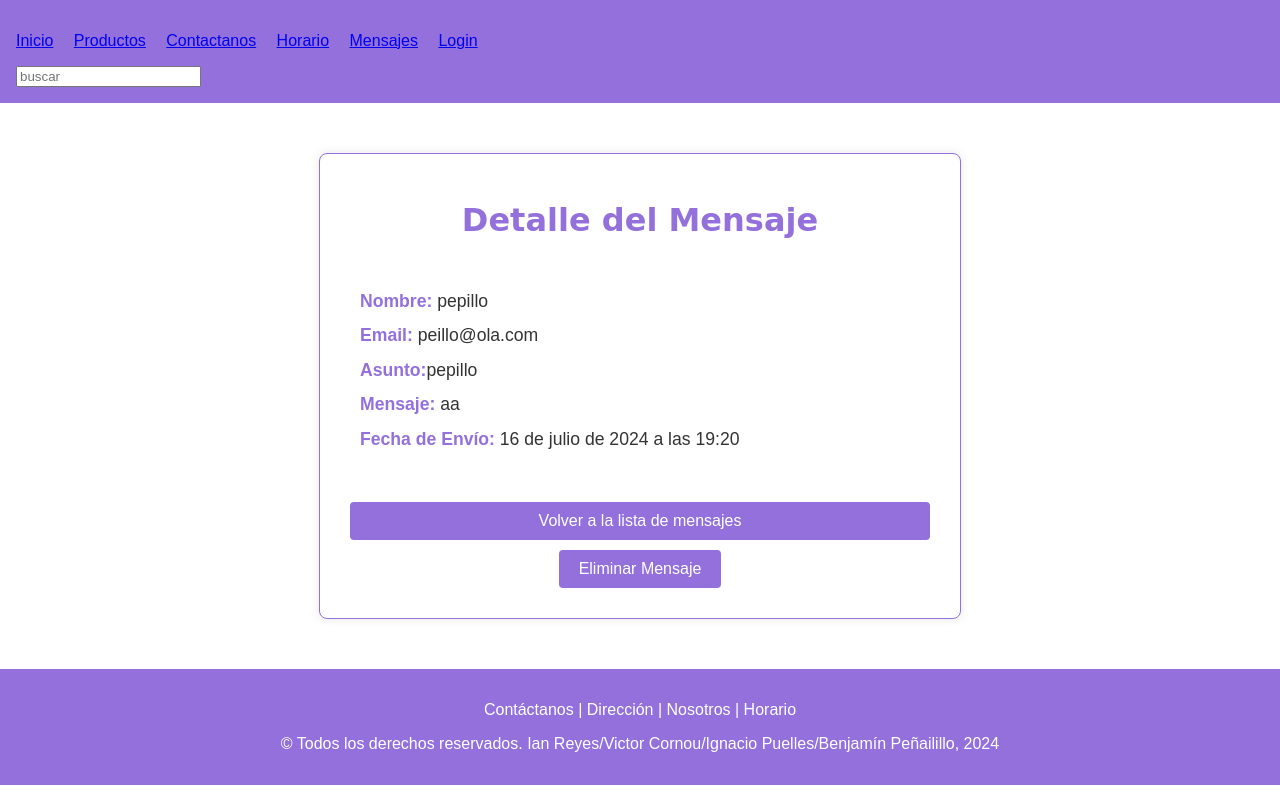
After one commit to Pepinillo2020/EstiloECO, a Django app: page /mensajes/3/ in a window 1280 px wide. The commit adds this page. Run offline with Django 5.2, Linux system fonts and the light colour scheme; a user stored in the database is signed in; data comes from the database, SQL or seed files in the repository; both versions use the stored data as it was after the commit; some web fonts are replaced.

Commit message:
Mensajes

```diff
--- a/estiloeco/main/templates/base.html
+++ b/estiloeco/main/templates/base.html
@@ -15,7 +15,7 @@
                 <li><a href="{% url 'productos' %}">Productos</a></li>
                 <li><a href="{% url 'contacto' %}">Contactanos</a></li>
                 <li><a href="{% url 'horario' %}">Horario</a></li>
-                <li><a href="#">Mensajes</a></li>
+                <li><a href="{% url 'mensajes' %}">Mensajes</a></li>
                 <li><a href="{% url 'login' %}">Login</a></li>
             </ul>
             <input type="search" placeholder="buscar">
--- /dev/null
+++ b/estiloeco/main/templates/mensaje_detalle.html
@@ -0,0 +1,24 @@
+{% extends "base.html" %}
+{% load static %}
+
+{% block title %} Detalle del Mensaje {% endblock %}
+
+{% block content %}
+<div class="container-message">
+    <h2 style="text-align: center;">Detalle del Mensaje</h2>
+    <div class="message-detail">
+        <p><strong>Nombre:</strong> {{ mensaje.nombre }}</p>
+        <p><strong>Email:</strong> {{ mensaje.email }}</p>
+        <p><strong>Asunto:</strong><span class="message-content">{{ mensaje.asunto }}</span></p>
+        <p><strong>Mensaje:</strong> <span class="message-content">{{ mensaje.mensaje }}</span></p>
+        <p><strong>Fecha de Envío:</strong> {{ mensaje.fecha_envio }}</p>
+    </div>
+    <div class="actions">
+        <a href="{% url 'mensajes' %}" class="btn btn-primary">Volver a la lista de mensajes</a>
+        <form method="post" action="{% url 'eliminar_mensaje' mensaje.id %}" class="delete-form" onsubmit="return confirm('¿Estás seguro de que deseas eliminar este mensaje?');">
+            {% csrf_token %}
+            <button type="submit" class="btn btn-danger">Eliminar Mensaje</button>
+        </form>
+    </div>
+</div>
+{% endblock %}
--- a/estiloeco/main/urls.py
+++ b/estiloeco/main/urls.py
@@ -17,6 +17,10 @@ urlpatterns = [
     path('editar/<int:producto_id>/', views.editarProducto, name='editarProducto'),
     path('contacto/', views.contacto, name='contacto'),
     path('horario/', views.horario, name='horario'),
+    path('mensajes/', views.mensajes, name='mensajes'),
+    path('mensajes/eliminar/<int:mensaje_id>/', views.eliminar_mensaje, name='eliminar_mensaje'),
+    path('mensajes/<int:mensaje_id>/', views.mensaje_detalle, name='mensaje_detalle'),
+    path('direccion/', views.direccion, name='direccion'),
 ]
 
 if settings.DEBUG:
--- a/estiloeco/main/views.py
+++ b/estiloeco/main/views.py
@@ -5,6 +5,7 @@ from django.contrib import messages
 from .forms import ProductoForm, CustomUserCreationForm, ContactoForm
 from django.views.generic import View
 from django.contrib.auth import logout, login
+from django.http import HttpResponseForbidden
 
 def superuser_required(user):
     return user.is_superuser
@@ -14,6 +15,9 @@ def home(request):
 
 def horario(request):
     return render(request, 'horario.html')
+
+def direccion(request):
+    return render(request, 'direccion.html')
 
 def register(request):
     if request.method == 'POST':
@@ -119,3 +123,28 @@ def textiles(request):
     productos = Producto.objects.filter(categoria=categoria_textiles)
 
     return render(request, 'textiles.html', {'productos': productos})
+
+@user_passes_test(superuser_required)
+def mensajes(request):
+    mensajes = Contacto.objects.all().order_by('-fecha_envio')
+    context = {
+        'mensajes': mensajes
+    }
+    return render(request, 'mensajes.html', context)
+
+@user_passes_test(superuser_required)
+def mensaje_detalle(request, mensaje_id):
+    mensaje = get_object_or_404(Contacto, id=mensaje_id)
+    context = {
+        'mensaje': mensaje
+    }
+    return render(request, 'mensaje_detalle.html', context)
+
+@user_passes_test(superuser_required)
+def eliminar_mensaje(request, mensaje_id):
+    if request.user.is_superuser:
+        mensaje = get_object_or_404(Contacto, id=mensaje_id)
+        mensaje.delete()
+        return redirect('mensajes')
+    else:
+        return HttpResponseForbidden()
--- a/estiloeco/static/css/style.css
+++ b/estiloeco/static/css/style.css
@@ -314,7 +314,7 @@ footer {
 }
 
 .horario-div th {
-    background-color: #d495e463;
+    background-color: #bb9ff38e;
     font-weight: bold;
 }
 
@@ -324,7 +324,7 @@ footer {
 }
 
 .horario-div tbody tr:nth-child(even) {
-    background-color: #d495e463
+    background-color: #bb9ff38e
 }
 
 .horario-div td:nth-child(2) {
@@ -452,3 +452,285 @@ footer {
 .card-content a:hover {
     background-color: #5b2e2d;
 }
+
+/*Mensajes*/
+
+.boss{
+    background-color: white;
+    text-align: center;
+    margin-top: 100px;
+    margin-bottom: 100px;
+    margin-left: 300px;
+    margin-right: 300px;
+    box-shadow: 0 0 10px rgba(0, 0, 0, 0.1);
+    border: 1px solid #9370DB;
+    border-radius: 8px;
+}
+
+.container .header {
+    text-align: center;
+    margin-top: 30px;
+    margin-bottom: 30px;
+
+}
+
+.container .header h2 {
+    color:  #9370DB;
+    text-align: center;
+    font-family: 'Merienda', cursive;
+    font-size: 32px;
+    margin-bottom: 40px;
+
+}
+
+.container .message-list {
+    list-style-type: none;
+    padding: 0;
+    margin-bottom: 50px;
+
+}
+
+.container .message-item {
+    background-color: #bb9ff38e;
+    margin-bottom: 10px;
+    padding: 15px;
+    border-radius: 8px;
+    box-shadow: 0 4px 6px rgba(0, 0, 0, 0.1);
+    transition: transform 0.2s, box-shadow 0.2s;
+}
+
+.container .message-item:hover {
+    transform: translateY(-5px);
+    box-shadow: 0 8px 12px rgba(0, 0, 0, 0.2);
+}
+
+.container .message-item a {
+    text-decoration: none;
+    color: #9370DB;
+    font-weight: bold;
+}
+
+.container .message-item a:hover {
+    text-decoration: underline;
+}
+
+@media (min-width: 1200px) {
+    .boss{
+        margin-left: 200px;
+        margin-right: 200px;
+    }
+}
+
+@media (min-width: 768px) and (max-width: 1199px) {
+    .boss {
+        margin-left: 100px;
+        margin-right: 100px;
+    }
+}
+
+
+@media (max-width: 767px) {
+    .boss {
+        margin-left: 20px;
+        margin-right: 20px;
+    }
+}
+
+
+/*Detalle_mensaje*/
+
+.container-message {
+    max-width: 600px;
+    margin: 50px auto;
+    padding: 20px;
+    border: 1px solid #9370DB;
+    border-radius: 8px;
+    background-color: #fff;
+    box-shadow: 0 0 10px rgba(0, 0, 0, 0.1);
+    font-family: 'AbeeZee', sans-serif;
+    overflow: hidden;
+}
+
+.container-message h2 {
+    font-size: 2em;
+    margin-bottom: 20px;
+    color: #9370DB;
+    text-align: center;
+    font-family: 'Merienda', cursive;
+    font-size: 32px;
+}
+
+.message-detail {
+    padding: 20px;
+}
+
+.message-detail p {
+    font-size: 1.1em;
+    margin: 10px 0;
+    line-height: 1.4;
+    color: #333;
+    text-align: justify;
+}
+
+.message-detail p strong {
+    color: #9370DB;
+}
+
+.message-content {
+    word-wrap: break-word;
+    white-space: pre-wrap;
+}
+
+.actions {
+    display: flex;
+    flex-direction: column;
+    align-items: center;
+    margin-top: 20px;
+}
+
+.actions a,
+.actions form {
+    width: 100%;
+    text-align: center;
+    margin-bottom: 10px;
+}
+
+.delete-form {
+    display: inline-block;
+}
+
+.actions .btn-danger {
+    background-color: #9370DB;
+    color: #fff;
+    border: none;
+    padding: 10px 20px;
+    font-size: 1em;
+    cursor: pointer;
+    border-radius: 4px;
+}
+
+.actions .btn-danger:hover {
+    background-color: #9063e98f;
+}
+
+.actions .btn-primary {
+    background-color: #9370DB;
+    color: #fff;
+    border: none;
+    padding: 10px 20px;
+    font-size: 1em;
+    cursor: pointer;
+    border-radius: 4px;
+    width:90%;
+    text-decoration: none;
+}
+
+.actions .btn-primary:hover {
+    background-color: #9063e98f;
+}
+
+@media (min-width: 768px) and (max-width: 1199px) {
+    .container-message {
+        margin-left: 100px;
+        margin-right: 100px;
+    }
+}
+
+
+@media (max-width: 767px) {
+    .container-message {
+        margin-left: 20px;
+        margin-right: 20px;
+    }
+}
+
+/* Direccion */
+
+.contenedordir {
+    display: flex;
+    flex-direction: column;
+    align-items: center;
+    padding: 20px;
+    min-width: fit-content;
+    width: 90%;
+}
+
+.titulo-direccion {
+    width: 80%;
+    min-width:fit-content;
+    margin: 80px auto;
+    padding: 20px;
+    background-color: #FFFFFF;
+    border-radius: 8px;
+    box-shadow: 0 0 10px rgba(0, 0, 0, 0.1);
+}
+
+.titulo-direccion h1 {
+    color: #9370DB;
+    font-family: 'Cormorant Garamond', serif;
+    font-size: 32px;
+    margin-bottom: 60px;
+    text-align: center;
+}
+
+.titulo-direccion ul {
+    list-style-type:circle;
+    font-size: 18px;
+    padding: 0;
+    margin-left: 20px;
+    margin-left: 20px;
+
+}
+
+.titulo-direccion ul li {
+    margin-bottom: 10px;
+}
+
+.direccion-text {
+    color: black;
+    font-family: 'Abeezee', sans-serif;
+    font-size: 18px;
+    margin: 30px 0;
+    text-align: justify;
+    max-width: 800px;
+
+}
+
+@media (min-width: 768px) {
+    .contenedordir {
+        flex-direction: row;
+        justify-content: space-around;
+        margin-top: 50px;
+        margin-bottom: 50px;
+        padding: 40px;
+    }
+
+    .mapa {
+        width: 50%;
+        height: 400px;
+        margin-right: 20px;
+    }
+
+    .titulo-direccion {
+        width: 50%;
+        text-align: left;
+    }
+
+    .horizontal {
+        margin: 20px 10% 30px;
+    }
+
+    .tex {
+        margin: 0;
+    }
+}
+
+.mapa-container {
+    width: 80%;
+    max-width: 800px;
+    min-width: 600px;
+    margin: 0 30px;
+    overflow: hidden;
+    border-radius: 8px;
+    box-shadow: 0 0 10px rgba(0, 0, 0, 0.1);
+}
```
Also changed, not shown: estiloeco/main/templates/direccion.html (added, +27 -0 lines), estiloeco/main/templates/mensajes.html (added, +23 -0 lines), estiloeco/db.sqlite3.
